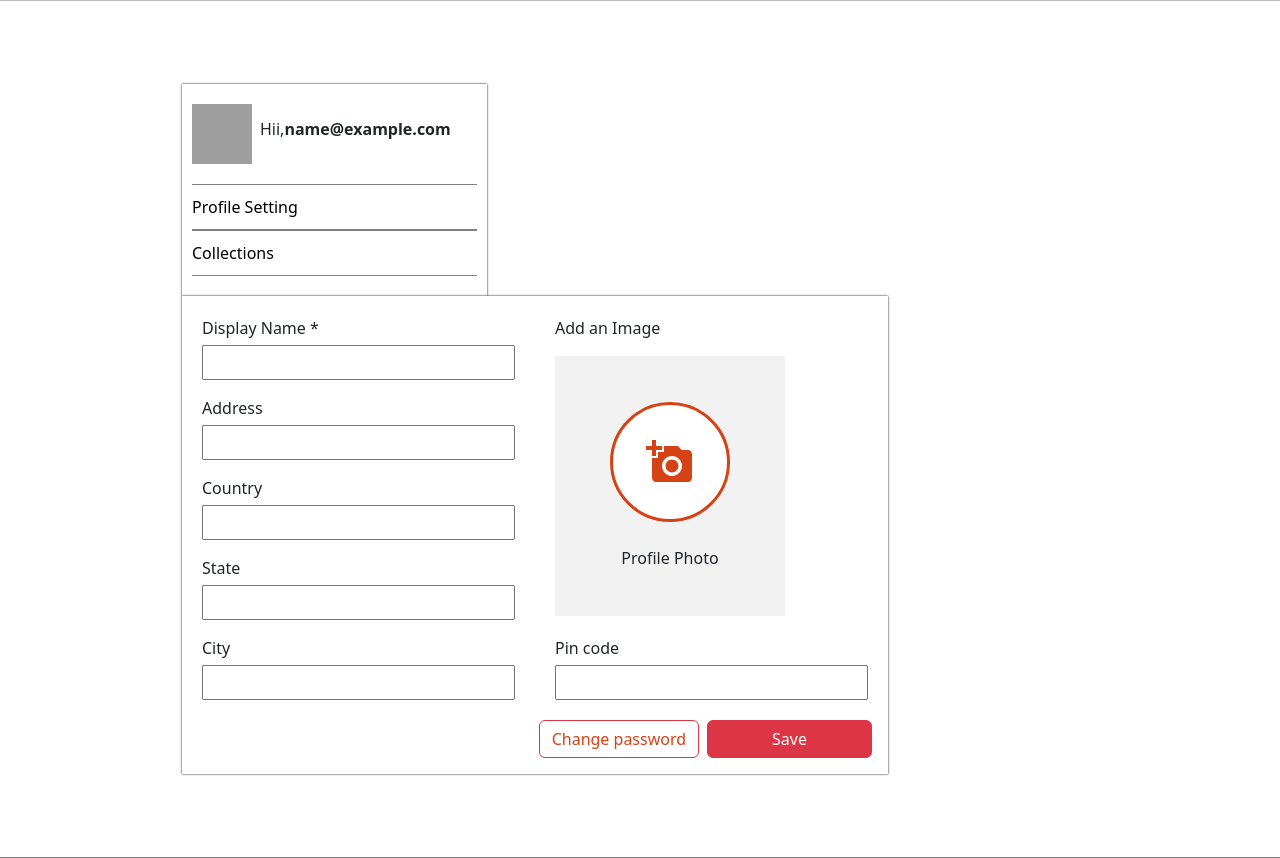
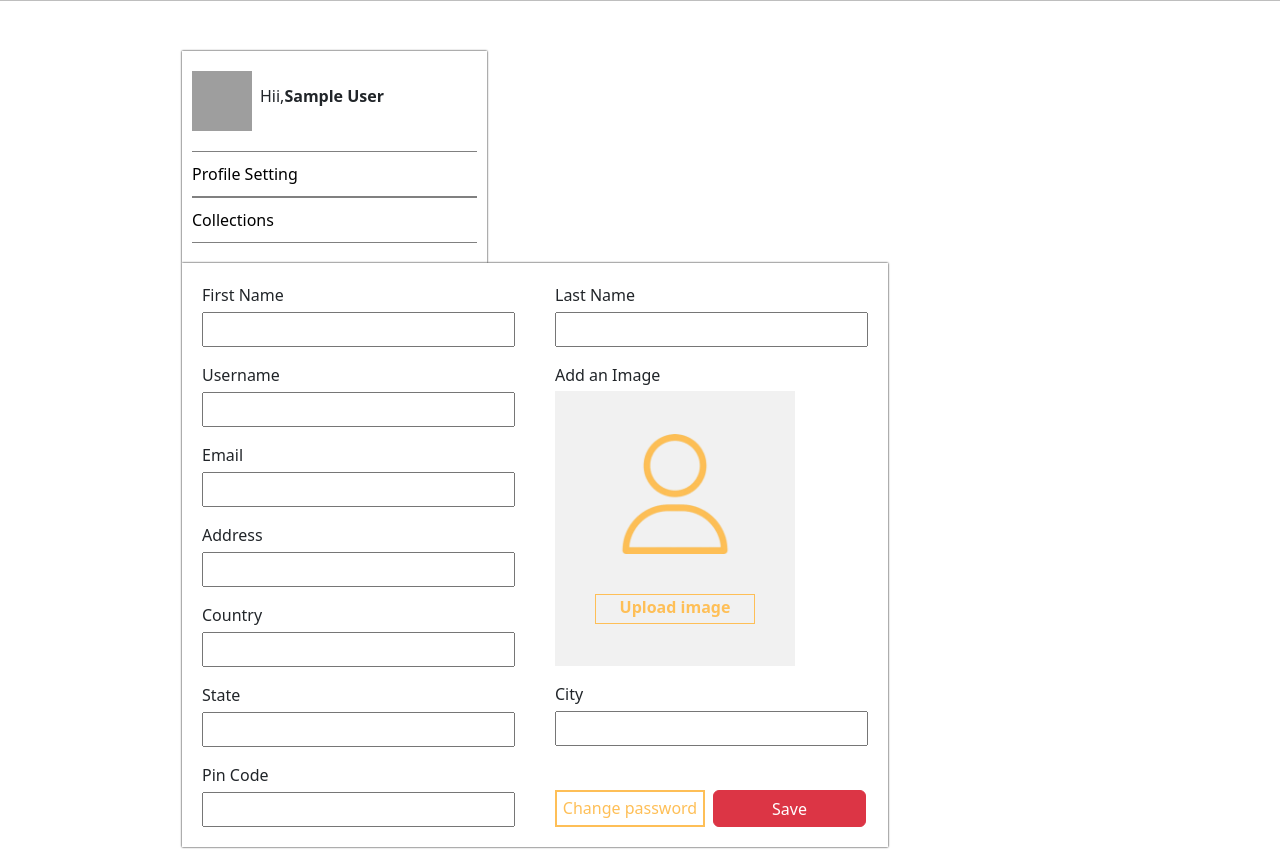
Before and after one commit to kevalpaghadal/Recipe-sharing, a Django app: page /account/userProfile/ in a window 1280 px wide. Shown: the part 97-955 px from the top of the page. Run offline with Django 5.2, Linux system fonts and the light colour scheme; the visitor is signed in with stand-in values (Sample User, id 1); data comes from the database, SQL or seed files in the repository; grey boxes are pictures that could not be loaded.

Commit message:
addrecipe page and userprofile page change photo sectiono

```diff
--- a/RSW/static/css/style.css
+++ b/RSW/static/css/style.css
@@ -14,7 +14,6 @@
   }
 
   .dropdown-content {
-
     display: none;
     position: absolute;
     background-color: #fff;
@@ -250,28 +249,20 @@ font-size: 25px;
 }
 
 .imginputbox{
-  position: relative;
-  border: 2px solid;
   height: 244px;
   width: 215px;
-  opacity: 0;
   cursor: pointer;
 }
-
-.imginputbox1{
-  position: absolute;
-  top: 178px;
+.input_field_img{
   height: 244px;
   width: 215px;
-  background: url('../images/recipe-add-photo.png_433-hash');
-  background-position: right;
-  background-size: cover;
 }
+
 
 /* ------------------------------------------------------ */
 /* profile setting */
 .container1{
-  margin: 83px auto;
+  margin: 50px auto;
 }
 
 .row1 {
@@ -308,14 +299,14 @@ font-size: 25px;
 }
 
 .link:hover {
-  color: rgb(255, 162, 0);
+  color: #febf57;
   background-color: rgba(211, 211, 211, 0.136);
 }
 
 .link:focus {
-  color: #d54215;
+  color: #febf57;
   padding-left: 3px;
-  border-left: 8px solid #d54215;
+  border-left: 8px solid #febf57;
 
 }
 
@@ -323,16 +314,39 @@ font-size: 25px;
   padding: 20px 20px;
 }
 
-.addImage__button {
+.addImage_button {
   display: flex;
   flex-direction: column;
+  justify-content: center;
   align-items: center;
-  justify-content: center;
-  gap: 24px;
-  height: 260px;
-  width: 230px;
-  background-color: rgba(0, 0, 0, .05);
-  cursor: pointer;
+  height: 275px;
+  width: 240px;
+  background-color: #53525215;
+}
+
+.profile_img{
+  margin-bottom: 40px;
+  height: 120px;
+  width: 120px;
+}
+
+.input_field{
+  display: none;
+}
+
+.imgbtn-label{
+  font-weight: bold;
+  text-align: center;
+  color: #febf57;
+  height: 30px;
+  width: 160px;
+  border: 1.5px solid #febf57;
+}
+
+.imgbtn-label:hover{
+  transition: 0.2s linear;
+  color: white;
+  background-color: #febf57;
 }
 
 .addImage__buttonIcon {
@@ -343,7 +357,8 @@ font-size: 25px;
   background-color: #fff;
   height: 120px;
   width: 120px;
-  border: 3px #d54215 solid
+  border: 3px #febf57 solid;
+  overflow: hidden;
 }
 
 .input_fields {
@@ -354,11 +369,19 @@ font-size: 25px;
 }
 
 .linkhover{
-  color: #d54215;
+  height: 37px;
+  width: 150px;
+  color: #febf57;
+  border: 2px solid #febf57;
+  text-align: center;
+  padding-top: 4px;
 }
 
 .linkhover:hover{
+  font-weight: bold;
+  transition: 0.2s linear;
   color: white;
+  background-color: #febf57;
 }
 
 /* ---------------------------------------- */
--- a/RSW/static/js/custom.js
+++ b/RSW/static/js/custom.js
@@ -1,11 +1,11 @@
 $(document).ready(function () {
-    let inputCounter = 2; // Initialize a counter for input IDs
+    let inputCounter = 3; // Initialize a counter for input IDs
 
     $('#rowAdder').click(function (e) {
         e.preventDefault();
         const newRowAdd =
             '<div class="inputfield" id="row">' +
-            `<input type="text" id="ingre-${inputCounter}" name="ingre-${inputCounter}" class="form-control rounded-0 border border-dark input_field" placeholder="Add Ingredients" />` +
+            `<input type="text" id="ingre-${inputCounter}" name="ingre-${inputCounter}" class="form-control rounded-0 border border-dark input_field1" placeholder="Add Ingredients" />` +
             '<a href=""  id="DeleteRow"><i class="fa-solid fa-xmark text-dark "></i></a> </div>';
 
         $('#newinput').append(newRowAdd);
@@ -20,12 +20,12 @@ $(document).ready(function () {
 });
 
 $(document).ready(function () {
-    let inputCounterX = 2;
+    let inputCounterX = 3;
     $('#textareaAdder').click(function (e) {
         e.preventDefault();
         let newRowAdd =
             '<div class="inputfield">'+
-            `<textarea type="text" id="step-${inputCounterX}" name="step-${inputCounterX}" class="form-control rounded-0 border border-dark input_field" placeholder="Add Step"></textarea>`+
+            `<textarea type="text" id="step-${inputCounterX}" name="step-${inputCounterX}" class="form-control rounded-0 border border-dark input_field1" placeholder="Add Step"></textarea>`+
             '<a href="" class="DeleteRow"><i class="fa-solid fa-xmark text-dark "></i></a> </div>';
 
         $('#newinputstep').append(newRowAdd);
@@ -39,5 +39,3 @@ $(document).ready(function () {
         $(this).closest('.inputfield').remove();
     });
 });
-
-// rating-review code
--- /dev/null
+++ b/RSW/static/js/custom2.js
@@ -0,0 +1,21 @@
+// myProfile page
+
+// myProfile page
+
+document.addEventListener("DOMContentLoaded", function() {
+    let profile_pic = document.getElementById("profile-pic");
+    let input_file = document.getElementById("input-file");
+
+    input_file.onchange = function(){
+        profile_pic.src = URL.createObjectURL(input_file.files[0]);
+    }
+});
+
+document.addEventListener("DOMContentLoaded", function() {
+    let Recipe_pic = document.getElementById("input-img");
+    let Recipe_input_file = document.getElementById("upload-img");
+
+    Recipe_input_file.onchange = function(){
+        Recipe_pic.src = URL.createObjectURL(Recipe_input_file.files[0]);
+    }
+});
--- a/account/forms.py
+++ b/account/forms.py
@@ -18,6 +18,11 @@ class UserForm(forms.ModelForm):
             'confirm_password' : forms.PasswordInput(attrs={'class' : 'form-control'}),
         }
 
+class UserProfileForm(forms.ModelForm):
+    class Meta:
+        model = User
+        fields = ['profile_picture', 'address', 'country', 'state', 'city', 'pin_code',]
+
     def clean(self):
         cleaned_data = super(UserForm , self).clean()
         password = cleaned_data.get('password')
--- a/account/views.py
+++ b/account/views.py
@@ -1,7 +1,7 @@
 from django.shortcuts import render, redirect
 
 from account.models import User, AddRecipe
-from .forms import UserForm
+from .forms import UserForm , UserProfileForm
 from django.contrib import messages, auth
 from django.contrib.auth.decorators import login_required
 from .utils import send_verification_email
@@ -90,8 +90,8 @@ def logoutUser(request):
 
 @login_required(login_url='loginUser')
 def userProfile(request):
-    user = User.objects.get(pk=request.user.pk)
-    return render(request, 'account/userProfile.html', {'user': user})
+
+    return render(request, 'account/userProfile.html')
 
 
 @login_required(login_url='loginUser')
@@ -151,19 +151,17 @@ def recipePage(request, pk):
 
     recipe = AddRecipe.objects.get(pk=pk)
 
-    ingredient_data = recipe.ingredients
-    ingredient_X = []
-    for ingredient in ingredient_data.split('::: '):
-        ingredient_X.append(ingredient)
+    ingredient_data = recipe.ingredients.split(":::")
+    cleaned_data = [item.replace("," , "").replace("'", "").replace("[" , "").replace("]" , "") for item in ingredient_data]
 
     step_data = recipe.steps
     step_X = []
-    for step in step_data.split('::: '):
+    for step in step_data.split(':::'):
         step_X.append(step)
 
     context = {
         'data': data,
-        'ingredient_X': ingredient_X,
+        'cleaned_data' : cleaned_data,
         'step_X' : step_X,
     }
     return render(request, 'account/recipePage.html', context)
--- a/templates/account/recipePage.html
+++ b/templates/account/recipePage.html
@@ -46,11 +46,9 @@
                     <h3 class="fw-bold">Ingredients</h3>
 
                     <ul style="margin-left: 20px;">
-                        {% for ingredient in ingredient_X %}
-                        <li>
+                            {% for ingredient in cleaned_data%}
                             <p style="font-size: 15px;">{{ingredient}}</p>
-                        </li>
-                        {% endfor %}
+                            {% endfor %}
                     </ul>
 
 
--- a/templates/account/userProfile.html
+++ b/templates/account/userProfile.html
@@ -9,7 +9,7 @@
         <div class="col-4">
             <div class="d-flex gap-2 flex-wrap">
                 <img src="..." alt="" height="60px" width="60px" class="proimg">
-                <h6 class=" d-flex align-items-center">Hii, <b>{{user.email}}</b></h6>
+                <h6 class=" d-flex align-items-center">Hii, <b> {{user.first_name}} {{user.last_name}}</b></h6>
             </div>
             <div class="sidelink">
                 <a href="#" class="d-block link">Profile Setting</a>
@@ -20,12 +20,19 @@
 
         </div>
         <div class="col-7">
-            <form action="#">
+            <form action="{% url 'userProfile' %}" method="POST" enctype="multipart/form-data">
+                {% csrf_token %}
 
                 <div class="row">
                     <div class="col-6">
 
-                        <label for="" class="d-block">Display Name *</label>
+                        <label for="" class="d-block">First Name</label>
+                        <input type="text" name="" id="" class="input_fields">
+
+                        <label for="" class="d-block mt-3">Username</label>
+                        <input type="text" name="" id="" class="input_fields">
+
+                        <label for="" class="d-block mt-3">Email</label>
                         <input type="text" name="" id="" class="input_fields">
 
                         <label for="" class="d-block mt-3">Address</label>
@@ -37,36 +44,35 @@
                         <label for="" class="d-block mt-3">State</label>
                         <input type="text" name="" id="" class="input_fields">
 
-                        <label for="" class="d-block mt-3">City</label>
+                        <label for="" class="d-block mt-3">Pin Code</label>
                         <input type="text" name="" id="" class="input_fields">
 
                     </div>
                     <div class="col-6">
-                        <div class="addImage">
-                            <div class="addImage__label pb-3">Add an Image</div>
-                            <label class="addImage__button" for="fileUpload">
-                                <input type="file" id="fileUpload" name="" accept="image/*" value=""
-                                    style="display: none;">
-                                <div class="addImage__buttonIcon">
-                                    <svg class="icon" width="48" height="48" role="img" viewBox="0 0 48 48">
-                                        <path fill="#d54215"
-                                            d="M6 8V2h4v6h6v4h-6v6H6v-6H0V8h6zm6 12v-6h6V8h14l3.66 4H42c2.2 0 4 1.8 4 4v24c0 2.2-1.8 4-4 4H10c-2.2 0-4-1.8-4-4V20h6zm14 18c5.52 0 10-4.48 10-10s-4.48-10-10-10-10 4.48-10 10 4.48 10 10 10zm-6.4-10c0 3.54 2.86 6.4 6.4 6.4 3.54 0 6.4-2.86 6.4-6.4 0-3.54-2.86-6.4-6.4-6.4-3.54 0-6.4 2.86-6.4 6.4z">
-                                        </path>
-                                    </svg>
-                                </div>
-                                <div>Profile Photo</div>
-                            </label>
-                            <label for="" class="d-block" style="margin-top: 20px;">Pin code</label>
-                            <input type="text" name="" id="" class="input_fields">
+                        <label for="" class="d-block">Last Name</label>
+                        <input type="text" name="" id="" class="input_fields">
+
+                        <div class="">
+                            <div class="pt-3 pb-1">Add an Image</div>
+                            <div class="addImage_button">
+                                <img src="{% static 'images/user.png'%}" alt="Profile Photo" class="profile_img" id="profile-pic">
+
+                                <label for="input-file" class="imgbtn-label">Upload image</label>
+                                <input type="file" accept="image/jpeg , image/jpg , image/png" id="input-file" class="input_field">
+                            </div>
+                        </div>
+
+                        <label for="" class="d-block mt-3">City</label>
+                        <input type="text" name="" id="" class="input_fields">
+
+                        <div class="buttons d-flex gap-2" style="margin-top: 44px;">
+
+                            <a href="{% url 'reset_password' %}" class="nav-link linkhover">Change password</a>
+                            <button type="submit" class="btn btn-danger"
+                                style="padding: 0px 58px;">Save</button>
                         </div>
                     </div>
-                    <div class="buttons d-flex justify-content-end gap-2 pb-3 ps-0 pe-3">
 
-                        <button class="btn btn-outline-danger linkhover"><a href="{% url 'reset_password' %}"
-                                class="nav-link">Change password</a></button>
-                        <button type="submit" class="btn btn-danger"
-                            style="padding-left: 4rem; padding-right: 4rem;">Save</button>
-                    </div>
                 </div>
             </form>
         </div>
--- a/templates/base.html
+++ b/templates/base.html
@@ -31,6 +31,7 @@
     <script src="https://code.jquery.com/jquery-3.7.1.min.js"
         integrity="sha256-/JqT3SQfawRcv/BIHPThkBvs0OEvtFFmqPF/lYI/Cxo=" crossorigin="anonymous"></script>
     <script src="{% static 'js/custom.js' %}"></script>
+    <script src="{% static 'js/custom2.js' %}"></script>
 
 </head>
 
--- a/templates/includes/footer.html
+++ b/templates/includes/footer.html
@@ -31,7 +31,6 @@
 <script>
     function fill(id) {
         var number = id.split("-")[1];
-        console.log(number);
 
         // Clear previous stars
         for (var i = 5; i > 0; i--) {
--- a/templates/includes/navbar.html
+++ b/templates/includes/navbar.html
@@ -30,8 +30,10 @@
                                     <div class="dropbtn" style="padding-left: 8px; padding-right: 8px;">Meals</div>
                                     <div class="dropdown-content">
                                         <a href="#">Breakfast</a>
-                                        <a href="#">Lunch</a>
-                                        <a href="#">Dinner</a>
+                                        <a href="#">Main Course</a>
+                                        <a href="#">Side Dish</a>
+                                        <a href="#">Snacks</a>
+                                        <a href="#">Desserts</a>
                                     </div>
                                 </div>
                             </li>
```
Also changed, not shown: templates/account/addRecipe.html (+14 -8 lines), templates/homePageRecipe.html (+31 -14 lines), RSW/static/images/user.png (added).
